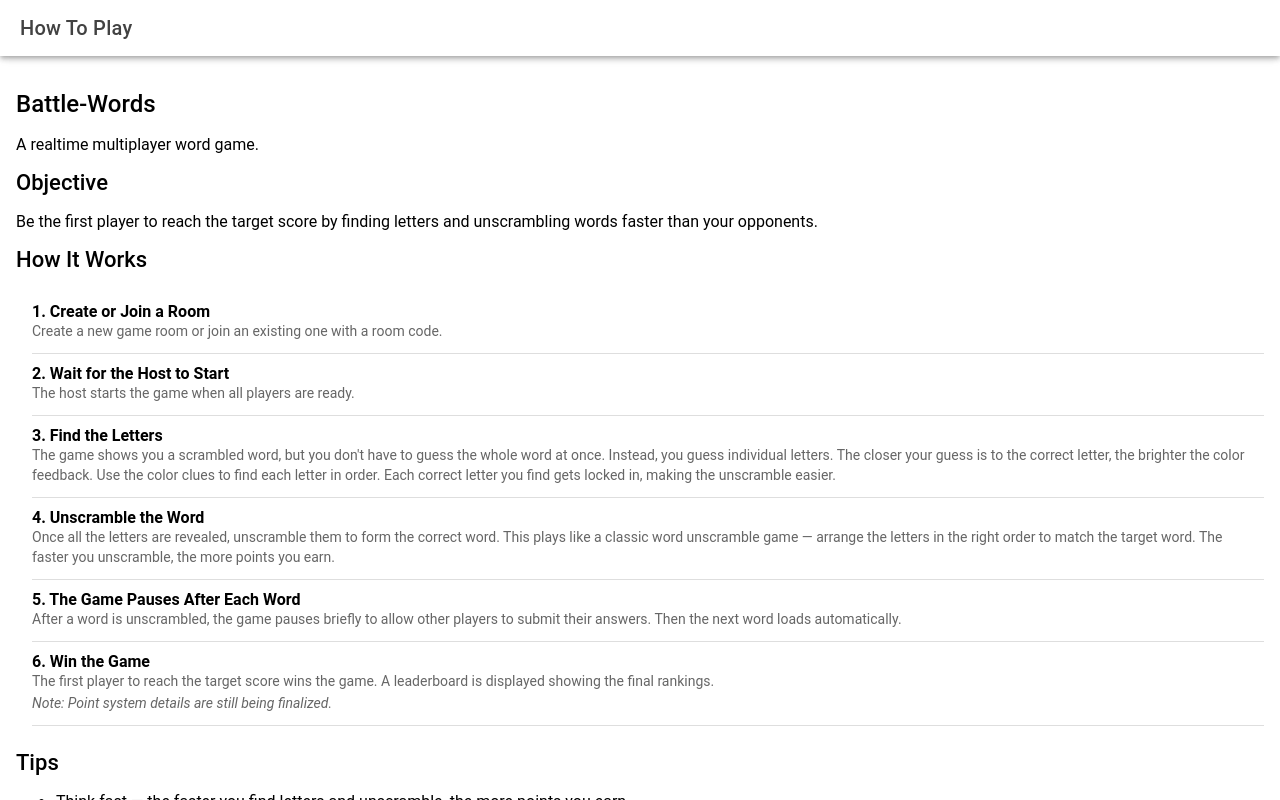
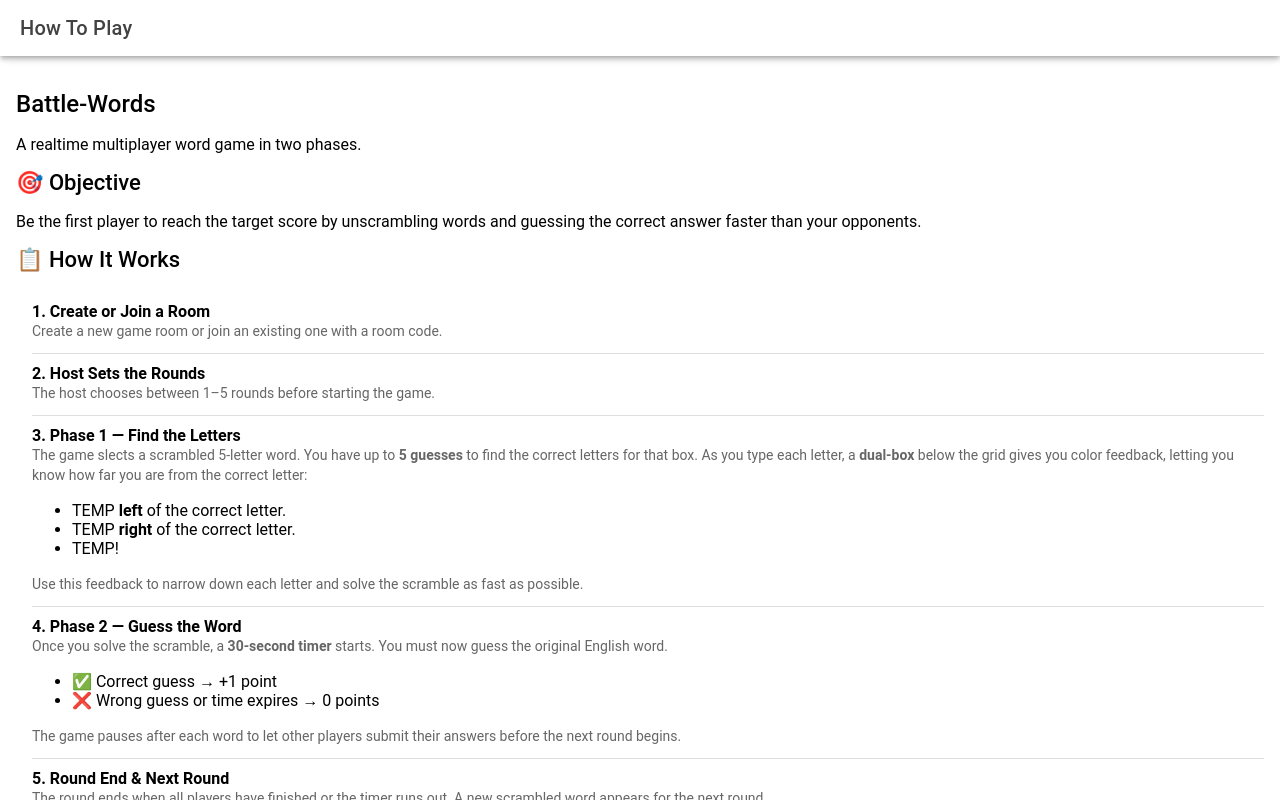
Before and after one commit to CrissCross56/Battle-Words, a React (Vite) app in the folder client/: page /how-to-play in a window 1280 px wide. Built offline with nearby package versions, Linux system fonts and the light colour scheme.

Commit message:
docs(frontend): update HowToPlay with Hao-Bin's official game rules

```diff
--- a/client/src/pages/HowToPlay.tsx
+++ b/client/src/pages/HowToPlay.tsx
@@ -1,5 +1,5 @@
 // src/pages/HowToPlay.tsx
-// This page displays the game rules and instructions for new players.
+// Battle-Words How To Play — Based on Hao-Bin's official game rules
 
 import {
   IonButton,
@@ -12,10 +12,11 @@ import {
   IonList,
   IonItem,
   IonLabel,
+  IonChip,
 } from '@ionic/react'
 import { useIonRouter } from '@ionic/react'
 
-const HowToPlay = () => {
+const HowToPlay: React.FC = () => {
   const router = useIonRouter()
 
   const goBack = () => {
@@ -33,19 +34,21 @@ const HowToPlay = () => {
       <IonContent className="ion-padding">
         <IonText>
           <h2>Battle-Words</h2>
-          <p>A realtime multiplayer word game.</p>
+          <p>A realtime multiplayer word game in two phases.</p>
         </IonText>
 
+        {/* ===== OBJECTIVE ===== */}
         <IonText>
-          <h3>Objective</h3>
+          <h3>🎯 Objective</h3>
           <p>
-            Be the first player to reach the target score by finding letters and unscrambling words faster
-            than your opponents.
+            Be the first player to reach the target score by unscrambling words
+            and guessing the correct answer faster than your opponents.
           </p>
         </IonText>
 
+        {/* ===== HOW IT WORKS ===== */}
         <IonText>
-          <h3>How It Works</h3>
+          <h3>📋 How It Works</h3>
           <IonList>
             <IonItem>
               <IonLabel>
@@ -55,37 +58,48 @@ const HowToPlay = () => {
             </IonItem>
             <IonItem>
               <IonLabel>
-                <strong>2. Wait for the Host to Start</strong>
-                <p>The host starts the game when all players are ready.</p>
+                <strong>2. Host Sets the Rounds</strong>
+                <p>The host chooses between 1–5 rounds before starting the game.</p>
               </IonLabel>
             </IonItem>
             <IonItem>
               <IonLabel>
-                <strong>3. Find the Letters</strong>
+                <strong>3. Phase 1 — Find the Letters</strong>
                 <p>
-                  The game shows you a scrambled word, but you don't have to guess the whole word at once.
-                  Instead, you guess individual letters. The closer your guess is to the correct letter,
-                  the brighter the color feedback. Use the color clues to find each letter in order.
-                  Each correct letter you find gets locked in, making the unscramble easier.
+                  The game slects a scrambled 5‑letter word. You have up to <strong>5 guesses</strong> to find the correct letters for that box.
+                  As you type each letter, a <strong>dual‑box</strong> below the grid gives you color feedback, letting you know how far you are from the correct letter:
+                </p>
+                <ul>
+                  <li>TEMP <strong>left</strong> of the correct letter.</li>
+                  <li>TEMP <strong>right</strong> of the correct letter.</li>
+                  <li>TEMP!</li>
+                </ul>
+                <p>
+                  Use this feedback to narrow down each letter and solve the scramble as fast as possible.
                 </p>
               </IonLabel>
             </IonItem>
             <IonItem>
               <IonLabel>
-                <strong>4. Unscramble the Word</strong>
+                <strong>4. Phase 2 — Guess the Word</strong>
                 <p>
-                  Once all the letters are revealed, unscramble them to form the correct word.
-                  This plays like a classic word unscramble game — arrange the letters in the right order
-                  to match the target word. The faster you unscramble, the more points you earn.
+                  Once you solve the scramble, a <strong>30‑second timer</strong> starts. You must now guess the original English word.
+                </p>
+                <ul>
+                  <li>✅ Correct guess → +1 point</li>
+                  <li>❌ Wrong guess or time expires → 0 points</li>
+                </ul>
+                <p>
+                  The game pauses after each word to let other players submit their answers before the next round begins.
                 </p>
               </IonLabel>
             </IonItem>
             <IonItem>
               <IonLabel>
-                <strong>5. The Game Pauses After Each Word</strong>
+                <strong>5. Round End & Next Round</strong>
                 <p>
-                  After a word is unscrambled, the game pauses briefly to allow other players to submit their answers.
-                  Then the next word loads automatically.
+                  The round ends when all players have finished or the timer runs out.
+                  A new scrambled word appears for the next round.
                 </p>
               </IonLabel>
             </IonItem>
@@ -93,23 +107,21 @@ const HowToPlay = () => {
               <IonLabel>
                 <strong>6. Win the Game</strong>
                 <p>
-                  The first player to reach the target score wins the game.
-                  A leaderboard is displayed showing the final rankings.
-                </p>
-                <p>
-                  <em>Note: Point system details are still being finalized.</em>
+                  The player with the most points after all rounds wins!
+                  A final scoreboard shows the rankings.
                 </p>
               </IonLabel>
             </IonItem>
           </IonList>
         </IonText>
 
+        {/* ===== TIPS ===== */}
         <IonText>
-          <h3>Tips</h3>
+          <h3>💡 Tips</h3>
           <ul>
-            <li>Think fast — the faster you find letters and unscramble, the more points you earn.</li>
-            <li>Pay attention to color feedback — it tells you how close your guess is to the correct letter.</li>
-            <li>Each correct letter you find gets locked in, so focus on one letter at a time.</li>
+            <li>Use the color feedback to find each letter faster — the left/right fill tells you exactly where the correct letter is.</li>
+            <li>Be quick in Phase 2 — the 30‑second timer is tight and there's no second chance.</li>
+            <li>Communicate with your team if you're playing in a group — sharing letter positions can help everyone.</li>
           </ul>
         </IonText>
 
```
